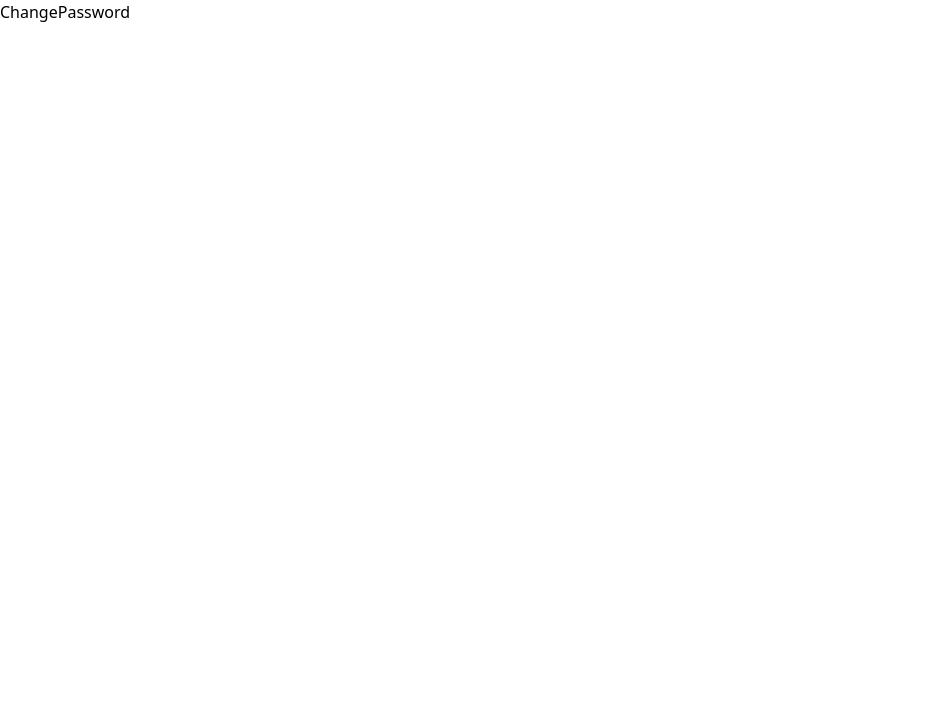
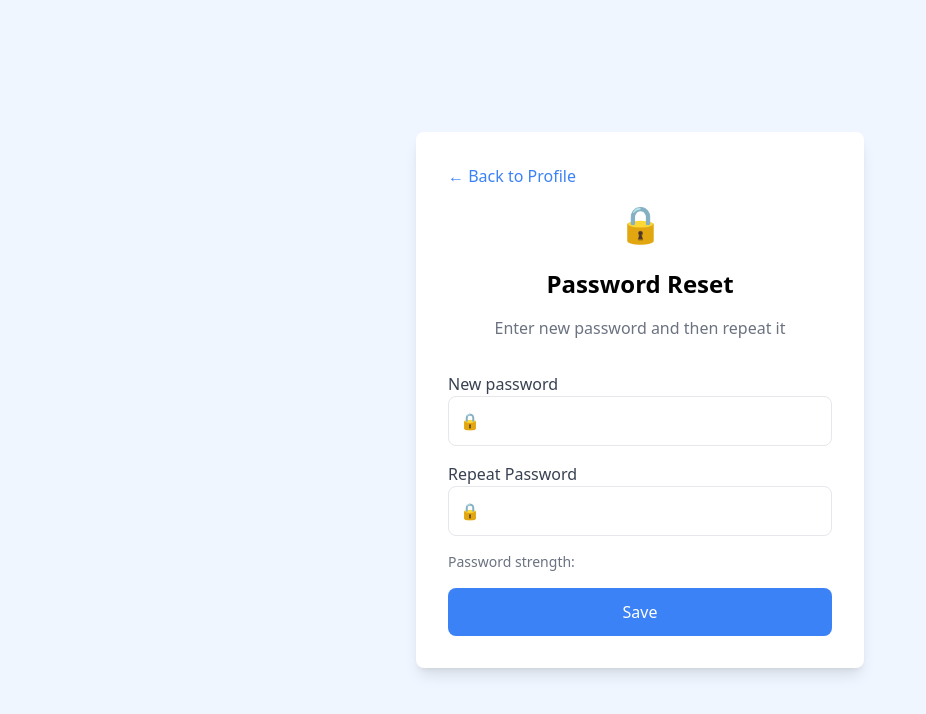
Before and after one commit to konain1/votingFullStack, a React (Vite) app in the folder frontend/votingFrontend/: page /changepassword in a window 1280 px wide. Shown: the top 714 px of the page, without its empty margins (0-926 px from the left). Built offline with nearby package versions, Linux system fonts and the light colour scheme; a web font is replaced by a local one.

Commit message:
password component completed

```diff
--- a/frontend/votingFrontend/src/App.jsx
+++ b/frontend/votingFrontend/src/App.jsx
@@ -6,6 +6,8 @@ import Dashboard from './components/Dashboard';
 import Dash from './components/Dash';
 import DashNav from './components/DashNav';
 import ChangePassword from './components/ChangePassword';
+import Profile from './components/Profile';
+import ProfileDetails from './components/ProfileDetails';
 
 
 function App() {
@@ -23,6 +25,9 @@ function App() {
         <Route path="/dashboard" element={<Dashboard />} />
         <Route path='/dash' element={<Dash/>} />
         <Route path='/changepassword' element={<ChangePassword/>} />
+        <Route path='/profile' element={<Profile/>} />
+        <Route path='/profiledetails' element={<ProfileDetails/>} />
+
         {/* Add other routes here */}
       </Routes>
     </Router>
--- a/frontend/votingFrontend/src/components/ChangePassword.jsx
+++ b/frontend/votingFrontend/src/components/ChangePassword.jsx
@@ -1,10 +1,128 @@
+import React, { useState } from 'react';
+import { useNavigate } from 'react-router-dom';
+import axios from 'axios';
 
-import React from 'react'
+function ChangePassword() {
+  const [password, setPassword] = useState('');
+  const [confirmPassword, setConfirmPassword] = useState('');
+  const [passwordStrength, setPasswordStrength] = useState('');
+  const navigate = useNavigate();
 
-function ChangePassword(props) {
+  const handleChangePasswordFetch = async()=>{
+
+    let token = localStorage.getItem('token')
+
+
+    if (!password || !confirmPassword) {
+        alert("Please fill in both fields.");
+        return;
+      }
+      if (password !== confirmPassword) {
+        alert("Passwords do not match.");
+        return;
+      }
+
+    try {
+        const response = await axios.put(
+          'http://localhost:4001/password',
+          { password }, // Pass the new password in the request body
+          {
+            headers: { Authorization: `Bearer ${token}` }
+          }
+
+        );
+
+        if (response.status === 200) {
+          alert('Password updated successfully.');
+          navigate('/dashboard'); // Redirect to ProfileDetails component
+        }
+      } catch (error) {
+        console.error("Error updating password:", error);
+        alert('Failed to update password. Please try again later.');
+      }
+    };
+
+
+
+  const handlePasswordChange = (e) => {
+    const value = e.target.value;
+    setPassword(value);
+    // Logic to evaluate password strength
+    if (value.length < 8) {
+      setPasswordStrength('Weak');
+    } else if (/[A-Z]/.test(value) && /[0-9]/.test(value) && /[a-z]/.test(value)) {
+      setPasswordStrength('Strong');
+    } else {
+      setPasswordStrength('Medium');
+    }
+  };
+
+  const handleConfirmPasswordChange = (e) => {
+    setConfirmPassword(e.target.value);
+  };
+
+  const handleBackClick = () => {
+    navigate('/dashboard');
+  };
+
   return (
-    <div>ChangePassword</div>
-  )
+    <div className="flex justify-center items-center h-screen bg-blue-50">
+      <div className="bg-white p-8 rounded-lg shadow-lg max-w-md w-full">
+        <button
+          onClick={handleBackClick}
+          className="mb-4 text-blue-500 hover:underline"
+        >
+          &larr; Back to Profile
+        </button>
+        <div className="flex justify-center mb-6">
+          <span className="text-4xl">🔒</span>
+        </div>
+        <h2 className="text-2xl font-semibold text-center mb-4">Password Reset</h2>
+        <p className="text-center text-gray-500 mb-8">Enter new password and then repeat it</p>
+
+        <div className="mb-4">
+          <label className="block text-gray-700">New password</label>
+          <div className="relative">
+            <input
+              type="password"
+              value={password}
+              onChange={handlePasswordChange}
+              className="w-full p-3 border rounded-lg focus:outline-none focus:ring-2 focus:ring-blue-400"
+            />
+            <div className="absolute top-1/2 transform -translate-y-1/2 left-3">
+              <span className="text-gray-400">🔒</span>
+            </div>
+          </div>
+        </div>
+
+        <div className="mb-4">
+          <label className="block text-gray-700">Repeat Password</label>
+          <div className="relative">
+            <input
+              type="password"
+              value={confirmPassword}
+              onChange={handleConfirmPasswordChange}
+              className="w-full p-3 border rounded-lg focus:outline-none focus:ring-2 focus:ring-blue-400"
+            />
+            <div className="absolute top-1/2 transform -translate-y-1/2 left-3">
+              <span className="text-gray-400">🔒</span>
+            </div>
+          </div>
+        </div>
+
+        <div className="text-sm text-gray-500 mb-4">
+          <span>Password strength: </span>
+          <span className={`font-bold ${passwordStrength === 'Strong' ? 'text-green-500' : passwordStrength === 'Medium' ? 'text-yellow-500' : 'text-red-500'}`}>
+            {passwordStrength}
+          </span>
+        </div>
+
+        <button onClick={handleChangePasswordFetch} className="w-full p-3 bg-blue-500 text-white rounded-lg hover:bg-blue-600 focus:outline-none">
+          Save
+        </button>
+      </div>
+    </div>
+  );
 }
 
-export default ChangePassword
+export default ChangePassword;
```
Also changed, not shown: 1 other file (tests, documents, lock files or other folders).
